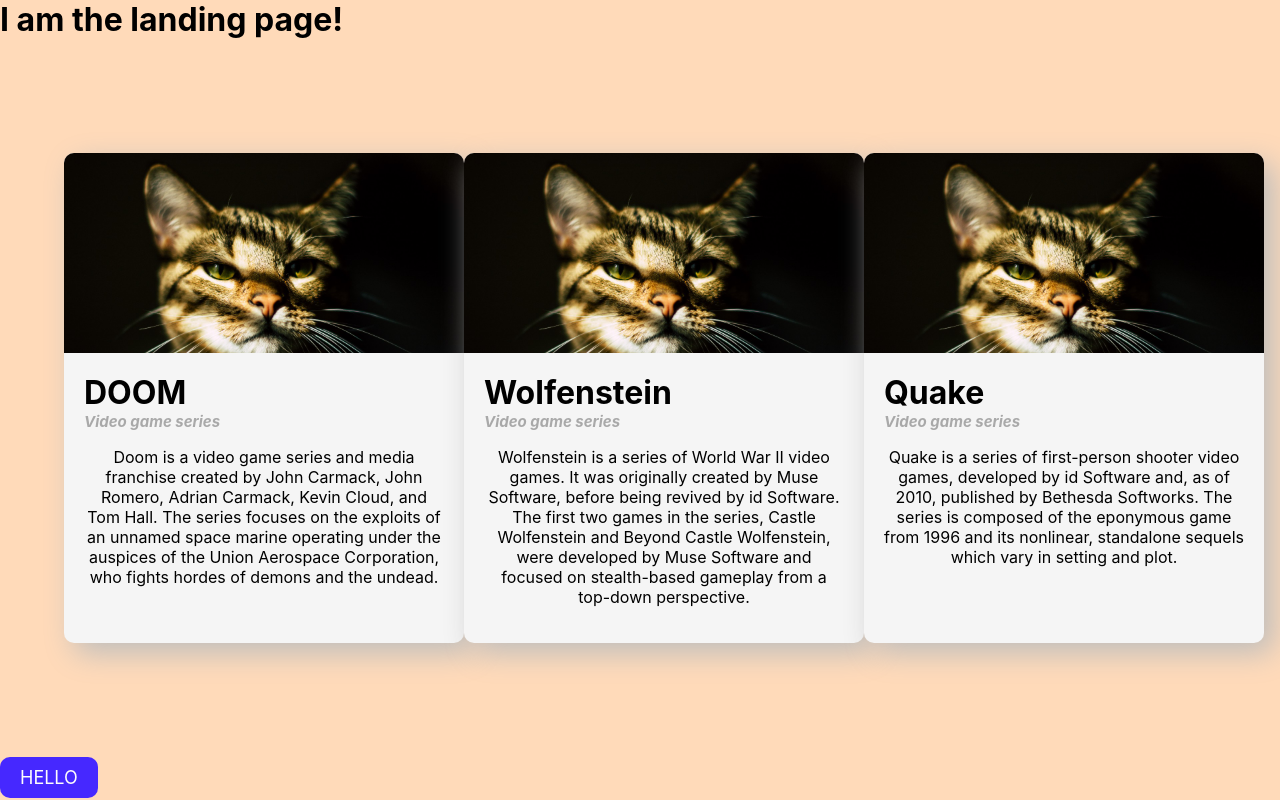
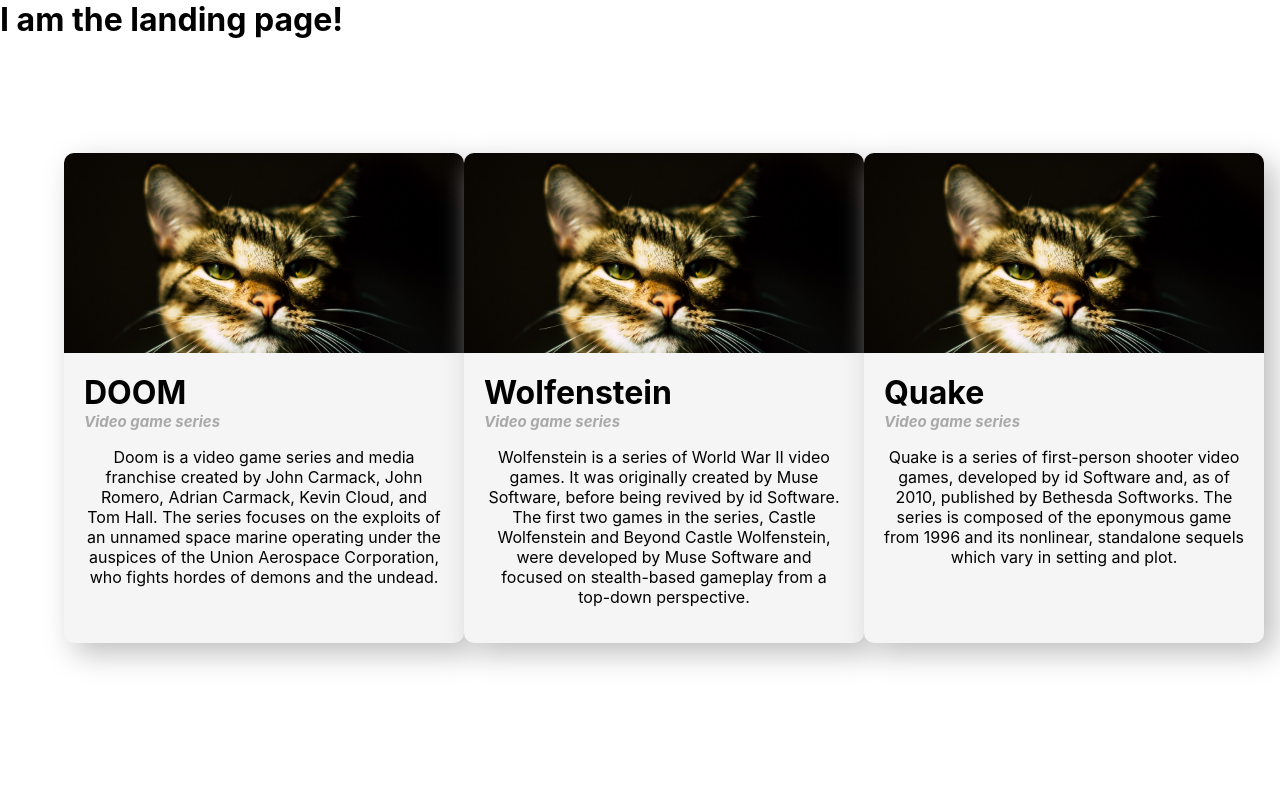
Before and after one commit to green-fox-academy/giggle-foxticket-opal-fullstack, a React (Create React App) app in the folder frontend/: page / in a window 1280 px wide. Built offline with nearby package versions, Linux system fonts and the light colour scheme.

Commit message:
fix: remove unnecessary sass file and import from landing page component

```diff
--- a/frontend/src/App.js
+++ b/frontend/src/App.js
@@ -1,12 +1,10 @@
 import React from 'react';
 import LandingPage from './pages/LandingPage';
-import Button from './components/Button/Button';
 
 function App() {
   return (
     <div className="App">
       <LandingPage />
-      <Button>HELLO</Button>
     </div>
   );
 }
--- a/frontend/src/pages/LandingPage.jsx
+++ b/frontend/src/pages/LandingPage.jsx
@@ -1,6 +1,5 @@
 import React from 'react';
 import MainFeatures from '../components/MainFeatures/MainFeatures';
-import './LandingPage.styles.scss';
 
 const LandingPage = () => {
   return (
--- a/frontend/src/pages/LandingPage.styles.scss
+++ /dev/null
@@ -1,3 +0,0 @@
-body {
-  background: peachpuff;
-}
```
